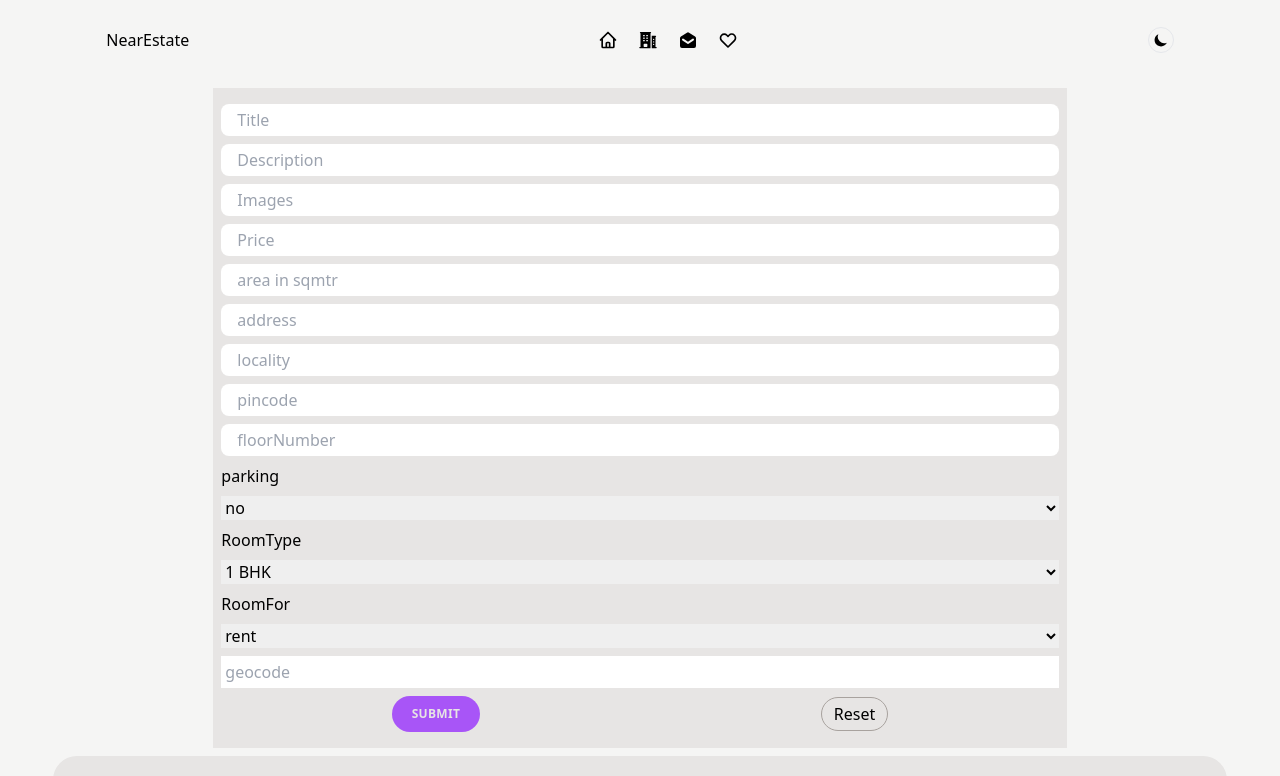
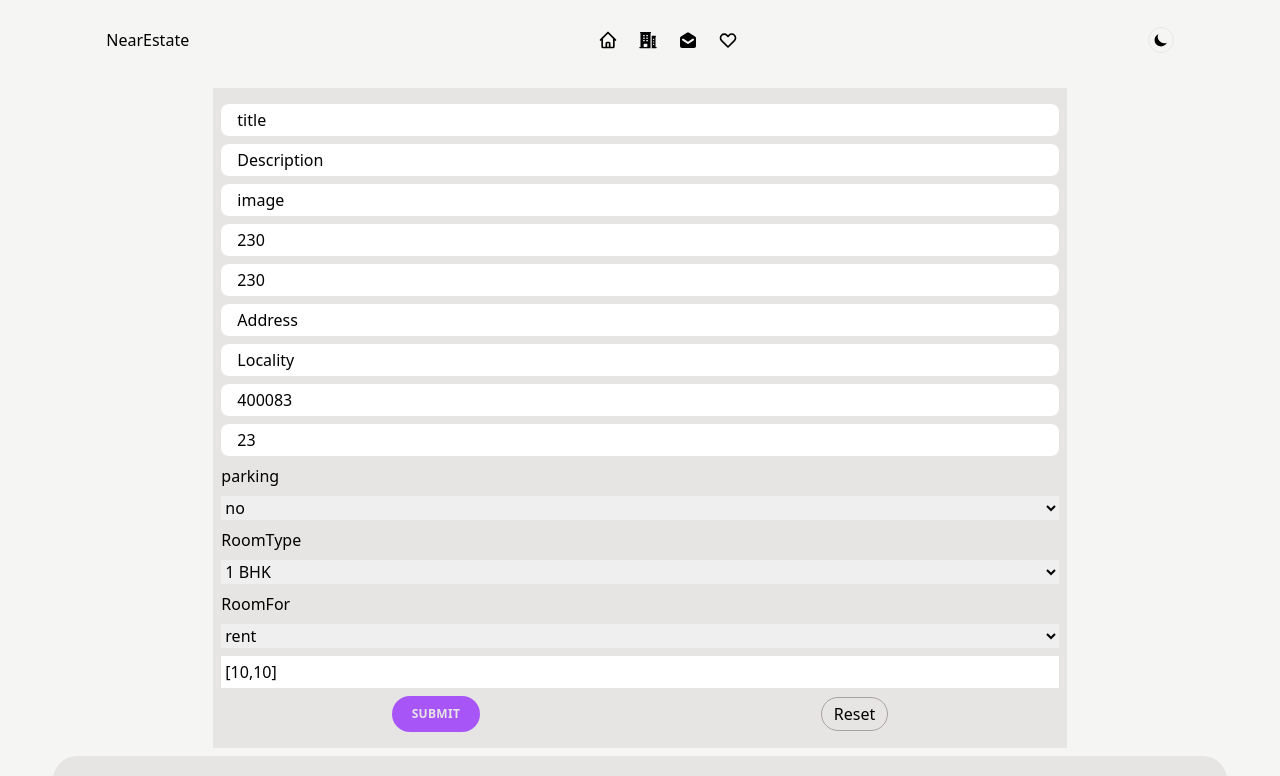
Before and after one commit to 16gsanket/PropertyBroker, a React (Vite) app: page /fillform in a window 1280 px wide. Shown: the top 776 px of the page. Built offline with nearby package versions, Linux system fonts and the light colour scheme.

Commit message:
resolved the Room Additions ... error in GeoCode Serialization and Deserialization solved ... removed RLS policy for authenitcated users->for developemnt purpose only

```diff
--- a/src/pages/Fillform.jsx
+++ b/src/pages/Fillform.jsx
@@ -9,9 +9,9 @@ import toast from "react-hot-toast";
 
 
 function Fillform() {
-const[parking,setParking]= useState("no")
-const [roomtype , setroomtype] = useState("1BHK")
-const [roomfor , setroomfor] = useState("rent")
+// const[parking,setParking]= useState("no")
+// const [roomtype , setroomtype] = useState("1BHK")
+// const [roomfor , setroomfor] = useState("rent")
 const{ register , reset , handleSubmit }=useForm()
 
 
@@ -21,35 +21,45 @@ const{ register , reset , handleSubmit }=useForm()
                 toast.success("added successfuly")
                 reset();
             },
-            onError:(err)=>toast.error(err)
+            onError:(err)=>toast.error(err.message)
         })
 
+
     function onSubmit(data){
-        mutate(data)
+        console.log(data);
+
+        const geocode = JSON.parse(data.geocode);
+
+        // Replace the 'geocode' field in 'data' with the parsed array
+        const newData = { ...data, geocode };
+
+        console.log(newData)
+        //passing new data to it
+        mutate(newData)
     }
     return (
         <div className="h-fit w-full bg-transparent my-2" >
             <form onSubmit={handleSubmit(onSubmit)} className="h-full w-8/12 bg-stone-200 mx-auto flex flex-col gap-2 py-4 px-2">
 
-                <input type="text" placeholder="Title" className="py-1 px-4 rounded-lg " {...register("title")}/>
-                <input type="text" placeholder="Description" className="py-1 px-4 rounded-lg " {...register("description")}/>
-                <input type="text" placeholder="Images" className="py-1 px-4 rounded-lg "  {...register("images")}/>
-                <input type="text" placeholder="Price" className="py-1 px-4 rounded-lg "  {...register("price")}/>
-                <input type="text" placeholder="area in sqmtr" className="py-1 px-4 rounded-lg "  {...register("area")}/>
-                <input type="text" placeholder="address" className="py-1 px-4 rounded-lg "  {...register("address")}/>
-                <input type="text" placeholder="locality" className="py-1 px-4 rounded-lg "  {...register("locality")}/>
-                <input type="text" placeholder="pincode" className="py-1 px-4 rounded-lg "  {...register("pincode")}/>
-                <input type="text" placeholder="floorNumber" className="py-1 px-4 rounded-lg "  {...register("floorNumber")}/>
+                <input type="text" placeholder="Title" className="py-1 px-4 rounded-lg " {...register("title")} defaultValue={"title"}/>
+                <input type="text" placeholder="Description" className="py-1 px-4 rounded-lg " {...register("description")} defaultValue={"Description"}/>
+                <input type="text" placeholder="Images" className="py-1 px-4 rounded-lg "  {...register("images")} defaultValue={"image"}/>
+                <input type="text" placeholder="Price" className="py-1 px-4 rounded-lg "  {...register("price")} defaultValue={230}/>
+                <input type="text" placeholder="area in sqmtr" className="py-1 px-4 rounded-lg "  {...register("area")} defaultValue={230}/>
+                <input type="text" placeholder="address" className="py-1 px-4 rounded-lg "  {...register("address")} defaultValue={"Address"}/>
+                <input type="text" placeholder="locality" className="py-1 px-4 rounded-lg "  {...register("locality")} defaultValue={"Locality"}/>
+                <input type="text" placeholder="pincode" className="py-1 px-4 rounded-lg "  {...register("pincode")} defaultValue={400083}/>
+                <input type="text" placeholder="floorNumber" className="py-1 px-4 rounded-lg "  {...register("floorNumber")} defaultValue={23}/>
             <>
                 <label htmlFor="">parking</label>
-                <select name="parking" id="parking" value={parking} onChange={(e)=>setParking(e.target.value)}  {...register("parking")}>
-                    <option value="no">no</option>
-                    <option value="yes">yes</option>
+                <select name="parking" id="parking"   {...register("parking")} defaultValue={"FALSE"}>
+                    <option value="FALSE">no</option>
+                    <option value="TRUE">yes</option>
                 </select>
             </>
                 <>
                 <label htmlFor="">RoomType</label>
-                <select name="RoomType" id="roomtype" value={roomtype} onChange={(e)=>setroomtype(e.target.value)}  {...register("roomType")}>
+                <select name="RoomType" id="roomtype"   {...register("roomType")} defaultValue={"1BHK"}>
                     <option value="1BHK">1 BHK</option>
                     <option value="2BHK">2 BHK</option>
                     <option value="3BHK">3 BHK</option>
@@ -58,14 +68,14 @@ const{ register , reset , handleSubmit }=useForm()
                 </>
                 <>
                 <label htmlFor="">RoomFor</label>
-                <select name="roomFor" id="roomfor" value={roomfor} onChange={(e)=>setroomfor(e.target.value)}  {...register("roomFor")}>
+                <select name="roomFor"    {...register("roomFor")} defaultValue={"rent"}>
                     <option value="rent">rent</option>
                     <option value="sale">sale</option>
 
                 </select>
                 </>
 
-                <input type="text" placeholder="geocode" className="p-1"  {...register("geocode")}/>
+                <input type="text" placeholder="geocode" className="p-1" defaultValue='[10,10]' {...register("geocode")}/>
 
             <div className="w-full items-center flex justify-around">
                 <Button type="small" >Submit</Button>
--- a/src/services/apiRooms.js
+++ b/src/services/apiRooms.js
@@ -11,16 +11,16 @@ export async function apiRooms() {
    return Rooms;
 }
 
-export async function addRoom(room){
-  const { data, error } = await supabase
-    .from('Rooms')
-    .insert([
-      room
-    ])
-    .select()
+export async function addRoom(newRoom){
 
-    // if (error) {
-    //   throw new Error("Cannot delete the Cabin");
-    // }
+const { data, error } = await supabase
+.from('Rooms')
+.insert([newRoom])
+.select()
+
+    if (error) {
+      console.log(error)
+      throw new Error("Cannot Add the Flat");
+    }
 
 }
```
